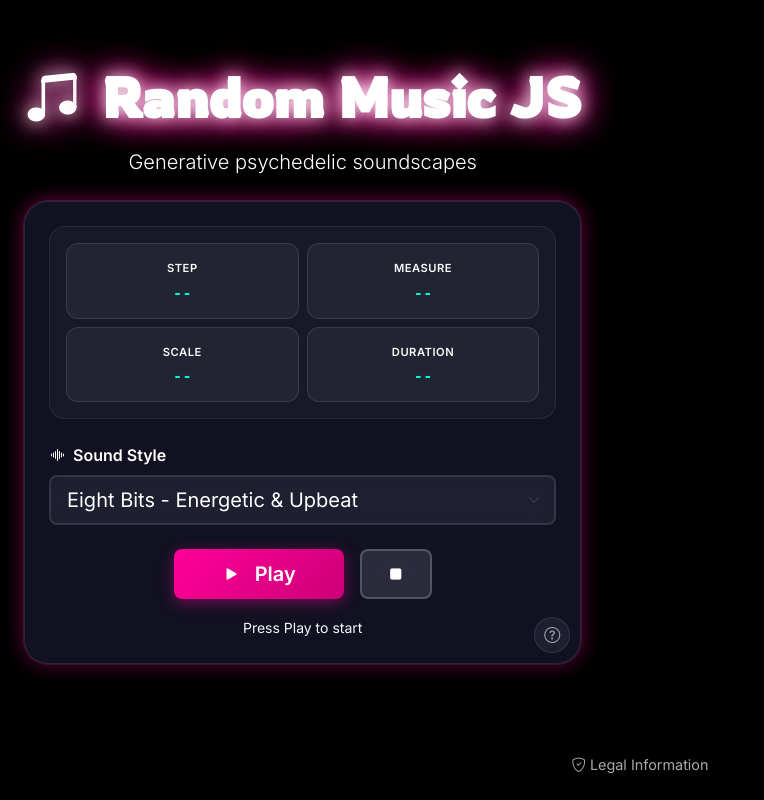
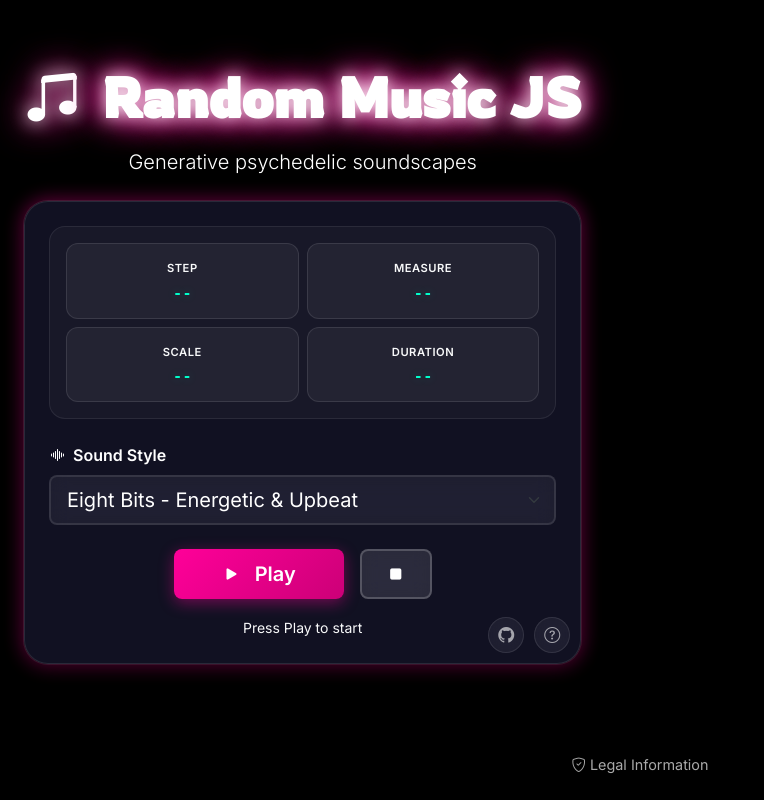
Before and after one commit to innermost47/random-music-js, a plain HTML site: page index.html in a window 1280 px wide. Shown: the whole page, without its empty margins (0-764 px from the left). Drawn offline with nearby package versions, Linux system fonts and the light colour scheme; no server answers.

Commit message:
added github link on player

```diff
--- a/index.html
+++ b/index.html
@@ -117,6 +117,14 @@
                     >Press Play to start</small
                   >
                 </div>
+                <a
+                  href="https://github.com/innermost47/random-music-js"
+                  target="_blank"
+                  class="btn btn-github-small"
+                  title="View on GitHub"
+                >
+                  <i class="bi bi-github"></i>
+                </a>
                 <button id="help" class="btn btn-help-small" title="Help">
                   <i class="bi bi-question-circle"></i>
                 </button>
--- a/style.css
+++ b/style.css
@@ -355,3 +355,36 @@ main {
 .btn-help-small:active {
   transform: scale(0.95);
 }
+
+.btn-github-small {
+  position: absolute;
+  bottom: 10px;
+  right: 56px;
+  background: rgba(255, 255, 255, 0.05);
+  border: 1px solid rgba(255, 255, 255, 0.1);
+  color: rgba(255, 255, 255, 0.6);
+  backdrop-filter: blur(10px);
+  transition: all 0.3s ease;
+  width: 36px;
+  height: 36px;
+  border-radius: 50%;
+  padding: 0;
+  display: flex;
+  align-items: center;
+  justify-content: center;
+  font-size: 1rem;
+  z-index: 10;
+  text-decoration: none;
+}
+
+.btn-github-small:hover {
+  background: rgba(255, 255, 255, 0.1);
+  border-color: var(--secondary-color);
+  color: var(--secondary-color);
+  box-shadow: 0 0 15px rgba(110, 84, 148, 0.3);
+  transform: scale(1.1);
+}
+
+.btn-github-small:active {
+  transform: scale(0.95);
+}
```
